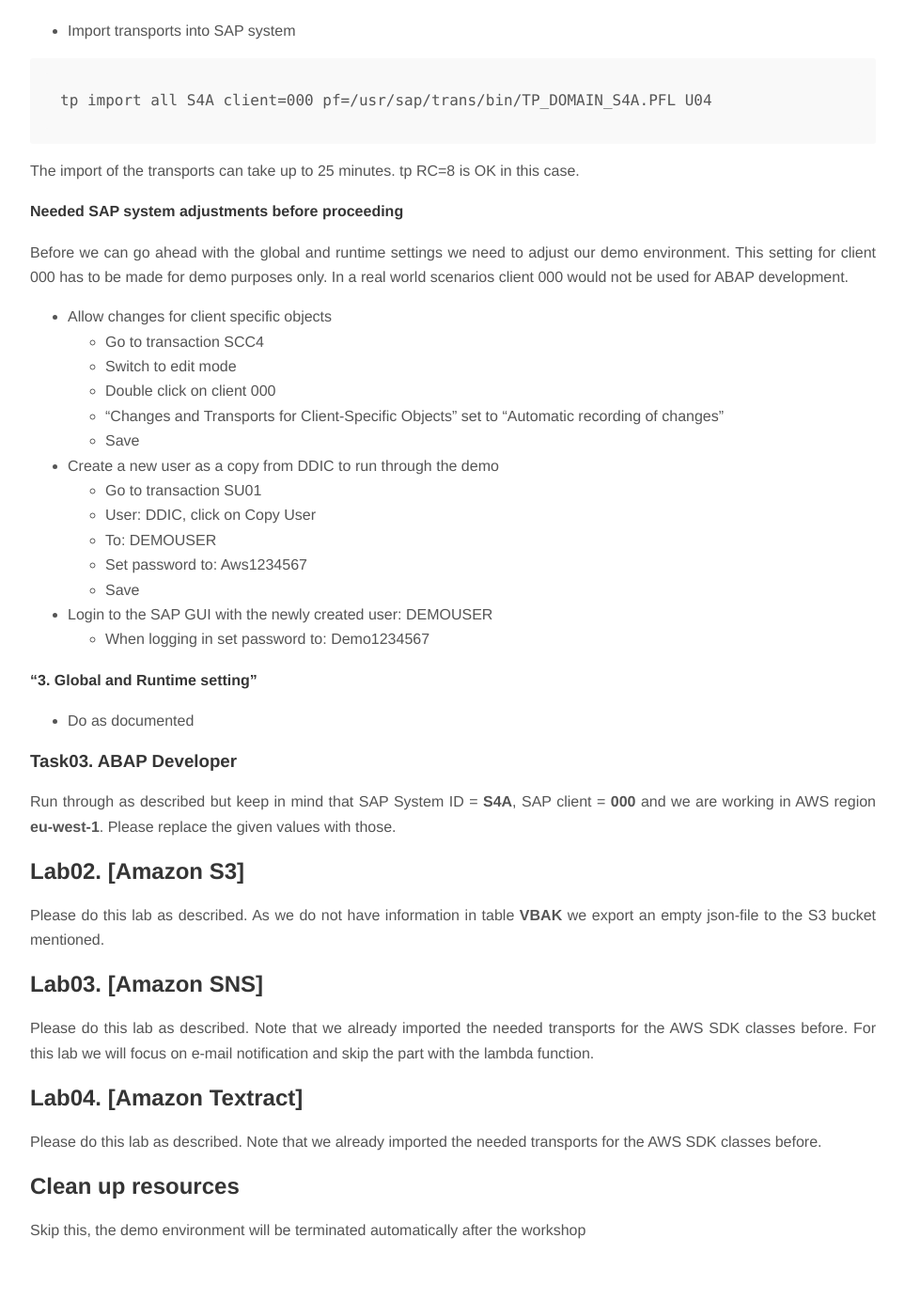
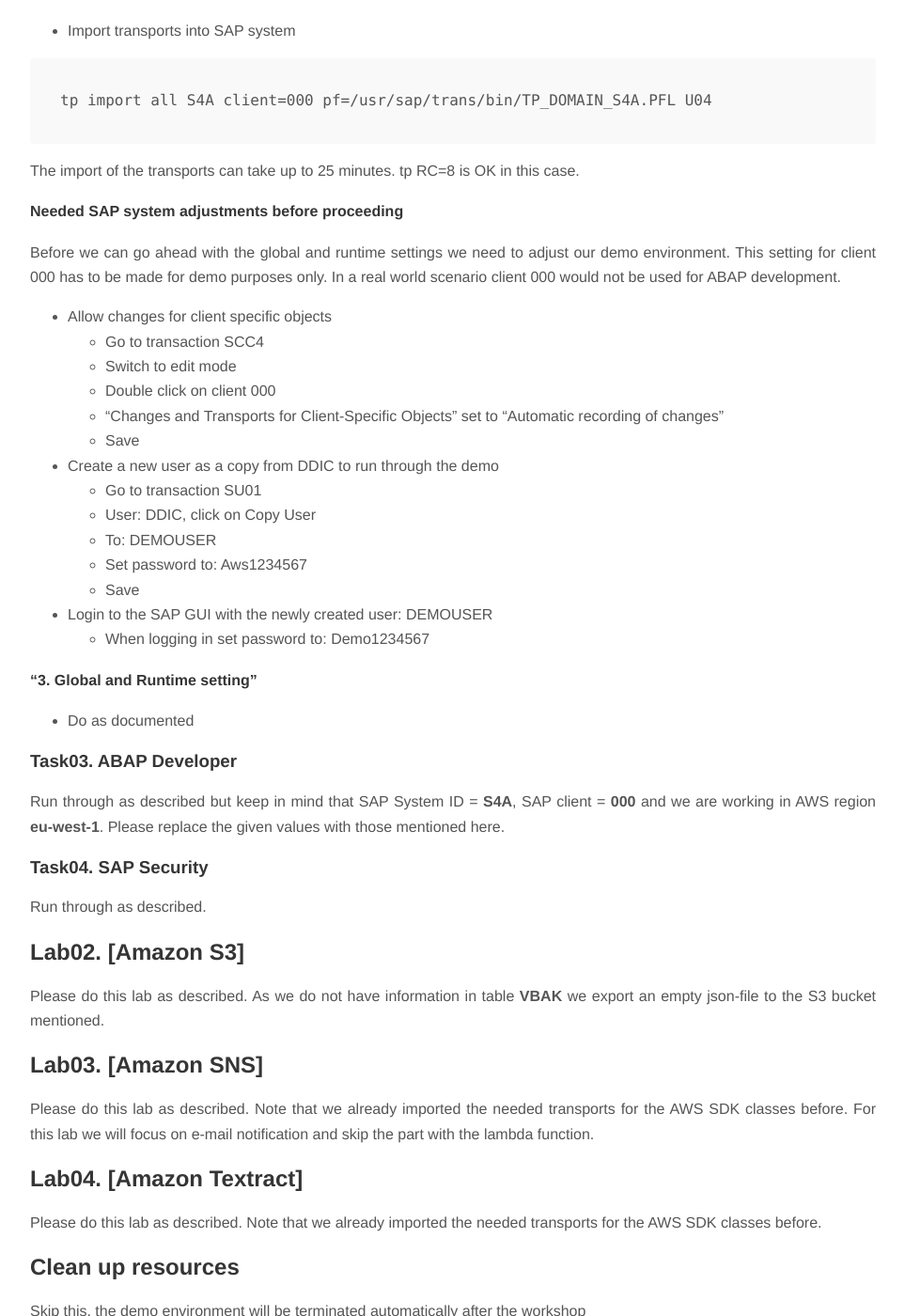
Before and after one commit to pauler285/pauler285.github.io, a Jekyll site: the page built from _posts/2023-09-06-aws-sdk-for-sap-abap.md, in a window 1280 px wide and 1400 px high, scrolled down 8957 px. Shown: the whole window at 94% size, without its empty margins (158-1121 px from the left). Built offline with Jekyll 4.4.1, drawn with Linux system fonts in a browser that asks for light colours; nearby versions of some CDN libraries.

Commit message:
typos corrected

```diff
--- a/_posts/2023-09-06-aws-sdk-for-sap-abap.md
+++ b/_posts/2023-09-06-aws-sdk-for-sap-abap.md
@@ -213,7 +213,7 @@ The import of the transports can take up to 25 minutes. tp RC=8 is OK in this ca
 
 #### Needed SAP system adjustments before proceeding
 
-Before we can go ahead with the global and runtime settings we need to adjust our demo environment. This setting for client 000 has to be made for demo purposes only. In a real world scenarios client 000 would not be used for ABAP development.
+Before we can go ahead with the global and runtime settings we need to adjust our demo environment. This setting for client 000 has to be made for demo purposes only. In a real world scenario client 000 would not be used for ABAP development.
 
 - Allow changes for client specific objects
     - Go to transaction SCC4
@@ -239,7 +239,11 @@ Before we can go ahead with the global and runtime settings we need to adjust ou
 
 ### Task03. ABAP Developer
 
-Run through as described but keep in mind that SAP System ID = **S4A**, SAP client = **000** and we are working in AWS region **eu-west-1**. Please replace the given values with those.
+Run through as described but keep in mind that SAP System ID = **S4A**, SAP client = **000** and we are working in AWS region **eu-west-1**. Please replace the given values with those mentioned here.
+
+### Task04. SAP Security
+
+Run through as described.
 
 ## Lab02. [Amazon S3]
 
```
